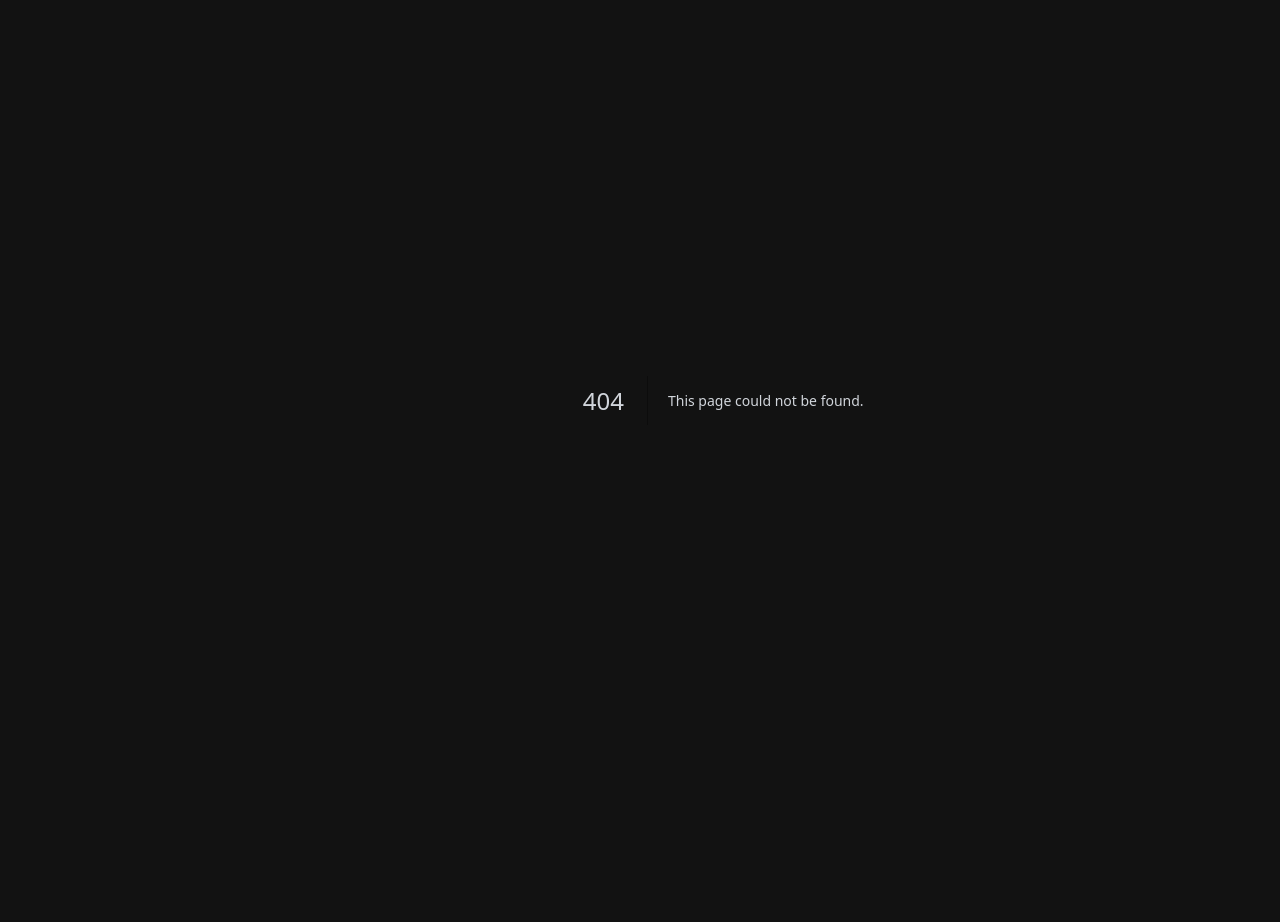
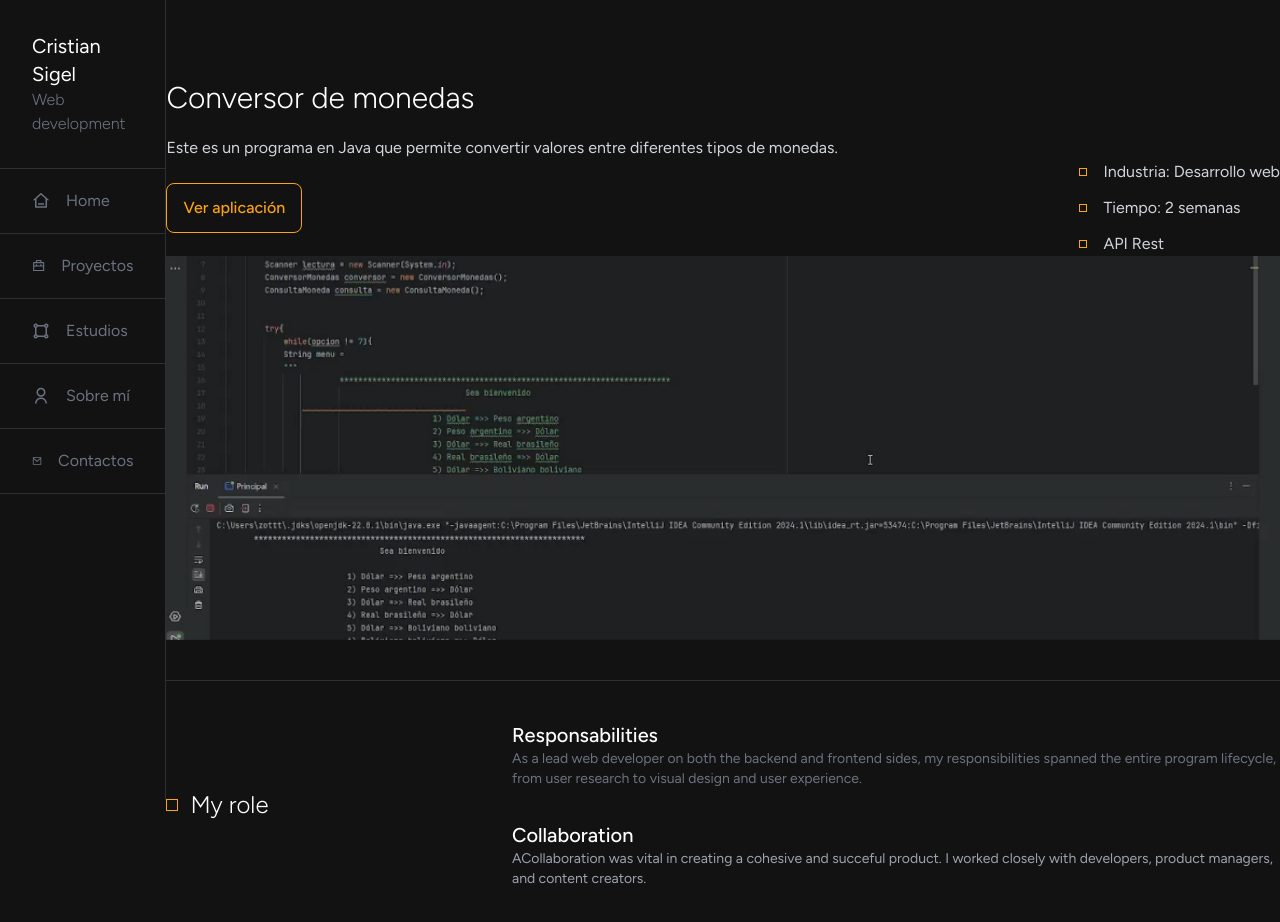
Before and after one commit to zotel1/portafolio-web-junio-2024, a Next.js app: page /proyectos/detalles in a window 1280 px wide. Before the commit this address had no page. Shown: the top 922 px of the page. Before the commit the page ends 800 px from the top, so only its background shows below. Built offline with nearby package versions, Linux system fonts and the light colour scheme.

Commit message:
update: vamos agregando partes en este caso my role a la  pagina de works

```diff
--- /dev/null
+++ b/app/(root)/proyectos/detalles/page.tsx
@@ -0,0 +1,17 @@
+import SectionHeader from "./sections/section-header";
+import SectionMyRole from "./sections/section-my-role";
+
+
+export const metadata = {
+    title: 'Ver aplicación',
+    description: 'Ver aplicación',
+}
+
+const WorkDetails = () => {
+    return (
+    <main>
+        <SectionHeader />
+        <SectionMyRole />
+    </main>
+)};
+export default WorkDetails;
--- /dev/null
+++ b/app/(root)/proyectos/detalles/sections/section-header.tsx
@@ -0,0 +1,37 @@
+'use client';
+import Button from "@/components/ui/button"
+import Container from "@/components/ui/container";
+import Title from "@/components/ui/title"
+import Image from "next/image";
+
+const SectionHeader = () => {
+
+    return (
+        <section id='sectionHeader' className='border-b border-gray-500/30 py-10'>
+            <Container >
+        <Title title="Conversor de monedas" className='mb-5' />
+        <p>
+            Este es un programa en Java que permite convertir valores entre diferentes tipos de monedas.
+        </p>
+        <div className='flex items-center justify-between'>
+            <Button type='button' label='Ver aplicación' className='w-auto' onClick={() => {}} />
+                <ul className='space-y-3'>
+                    <li className='relative before:absolute before:w-2 before:h-2 before:border before:border-primary before:-left-6 before:top-1/2 before:-translate-y-1/2'>Industria: Desarrollo web</li>
+                    <li className='relative before:absolute before:w-2 before:h-2 before:border before:border-primary before:-left-6 before:top-1/2 before:-translate-y-1/2'>Tiempo: 2 semanas</li>
+                    <li className='relative before:absolute before:w-2 before:h-2 before:border before:border-primary before:-left-6 before:top-1/2 before:-translate-y-1/2'>API Rest</li>
+                </ul>
+        </div>
+        <div className='relative w-full h-96'>
+                <Image
+                src='/conversor-java.png'
+                alt='Image'
+                fill
+                sizes="(max-width: 768px) 100vw, (max-width: 1200px) 50vw, 33vw"
+                className='object-cover'
+                />
+        </div>
+        </Container>
+    </section>
+)};
+
+export default SectionHeader;
--- /dev/null
+++ b/app/(root)/proyectos/detalles/sections/section-my-role.tsx
@@ -0,0 +1,36 @@
+import Container from "@/components/ui/container";
+import Subtitle from "@/components/ui/subtitle";
+
+const SectionMyRole = () => {
+    return (<section id='sectionHeader' className='border-b border-gray-500/30 py-10'>
+        <Container>
+            <div className='flex flex-col sm:flex-row sm:items-center sm:justify-between'>
+            <Subtitle subtitle='My role' />
+            <ul className='space-y-8'>
+                <li className='max-w-3xl'>
+                    <h4 className='text-xl text-white font-medium'>
+                        Responsabilities
+                    </h4>
+                    <p className='text-sm text-gray-500'>
+                        As a lead web developer on both the backend and frontend sides, my responsibilities spanned
+                        the entire program lifecycle, from user research to visual design
+                        and user experience.
+                    </p>
+                </li>
+                <li className='max-w-3xl'>
+                    <h4 className='text-xl text-white font-medium'>
+                        Collaboration
+                    </h4>
+                    <p className='text-sm text-gray-400 '>
+                        ACollaboration was vital in creating a cohesive and succeful product. I worked closely
+                        with developers, product managers, and content creators.
+                    </p>
+                </li>
+            </ul>
+            </div>
+        </Container>
+    </section>
+    )
+};
+
+export default SectionMyRole;
--- /dev/null
+++ b/app/(root)/proyectos/page.tsx
@@ -0,0 +1,13 @@
+import ListFeaturedWork from "@/components/list-featured-work";
+import Container from "@/components/ui/container";
+import Title from "@/components/ui/title";
+
+const PageWork = () => {
+    return (
+    <Container>
+        <Title title='Proyectos'/>
+        <ListFeaturedWork />
+    </Container>
+    )};
+
+export default PageWork;
--- a/app/(root)/sections/featured-work-section.tsx
+++ b/app/(root)/sections/featured-work-section.tsx
@@ -1,7 +1,7 @@
 'use client'
 
+import ListFeaturedWork from "@/components/list-featured-work";
 import Button from "@/components/ui/button";
-import CardFeaturedWork from "@/components/ui/card-featured-work";
 import Container from "@/components/ui/container";
 import Title from "@/components/ui/title"
 import { useRouter } from "next/navigation";
@@ -14,18 +14,7 @@ const router = useRouter();
     <section id="featuredWork" className='border-b  border-gray-500/30 py-10'>
         <Container>
         <Title title="Featured Work"/>
-        <div className='grid grid-cols-1 sm:grid-cols-2 lg:grid-cols-3 gap-10 mb-10'>
-        <CardFeaturedWork
-        href='https://zotel1.github.io/landing-page-v1.1/'
-        image='/landing-page.jpeg'
-        category='Landing Page'
-        title='Landing Page Digital Nao'/>
-        <CardFeaturedWork
-        href='https://peppy-alpaca-377053.netlify.app/'
-        image='/club-empanadas.png'
-        category='Single Page'
-        title='Club de empanadas' />
-        </div>
+        <ListFeaturedWork />
         <Button label='View All Work' onClick={() => router.push('/work')}/>
         </Container>
     </section>
--- /dev/null
+++ b/components/list-featured-work.tsx
@@ -0,0 +1,26 @@
+import CardFeaturedWork from "./ui/card-featured-work"
+
+const ListFeaturedWork = () => {
+    return (<div className='grid grid-cols-1 sm:grid-cols-2 lg:grid-cols-3 gap-10 mb-10'>
+        <CardFeaturedWork
+        href='https://zotel1.github.io/landing-page-v1.1/'
+        image='/landing-page.jpeg'
+        category='Landing Page'
+        title='Landing Page Digital Nao' />
+        <CardFeaturedWork
+        href='https://peppy-alpaca-377053.netlify.app/'
+        image='/club-empanadas.png'
+        category='Single Page'
+        title='Club de empanadas' />
+        <CardFeaturedWork
+        href='/proyectos/detalles'
+        image='/conversor-java.png'
+            category='API Rest Full'
+            title='Conversor de monedas'
+        />
+    </div>
+
+    )
+};
+
+export default ListFeaturedWork;
--- /dev/null
+++ b/components/ui/subtitle.tsx
@@ -0,0 +1,16 @@
+import { cn } from '@/libs/utils';
+
+interface SubtitleProps {
+    subtitle: string;
+    className?: string;
+}
+
+const Subtitle = ({ subtitle, className } : SubtitleProps) => {
+    return (
+        <h2 className={cn('text-2xl ml-6 font-light text-white my-10 relative before:absolute before:w-3 before:h-3 before:border before:border-primary before:-left-6 before:top-1/2 before:-translate-y-1/2', className)}>
+            {subtitle}
+        </h2>
+    )
+};
+
+export default Subtitle;
--- a/components/ui/title.tsx
+++ b/components/ui/title.tsx
@@ -1,10 +1,13 @@
+import { cn } from "@/libs/utils";
+
 interface TitleProps {
     title: string;
+    className?: string;
 }
 
-const Title = ({ title }: TitleProps) => {
+const Title = ({ title, className }: TitleProps) => {
     return (
-        <h1 className="text-3xl font-light text-white my-10">
+        <h1 className={cn('text-3xl font-light text-white my-10', className)}>
             {title}
         </h1>
     );
```
Also changed, not shown: public/conversor-java.png (added).
